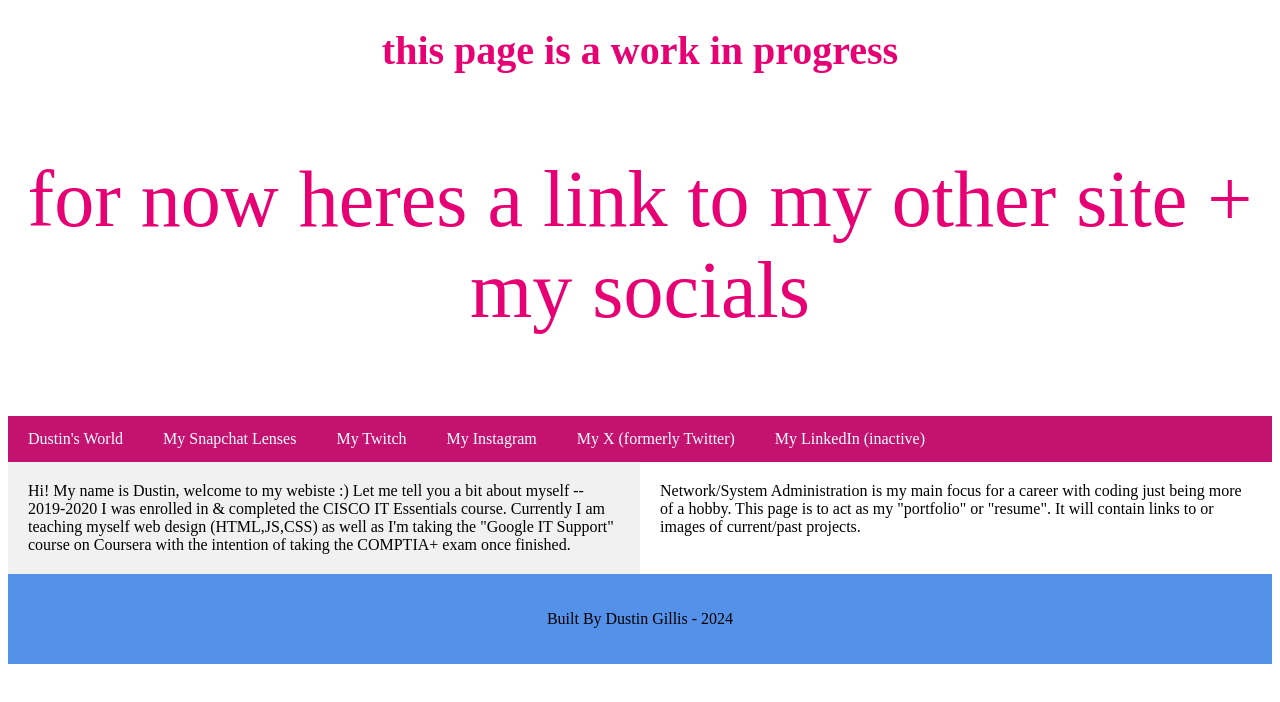
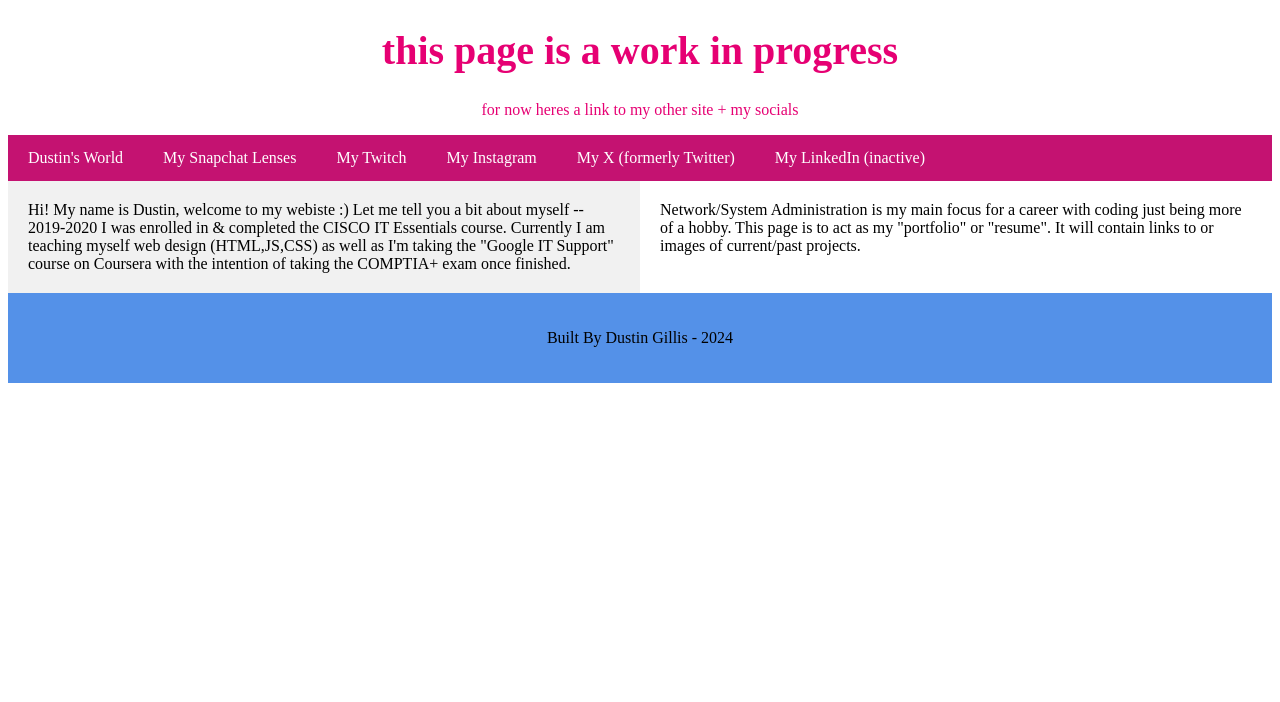
Before and after one commit to RocksOnDaBlock/myhomepage, a plain HTML site: page index.html in a window 1280 px wide. Drawn offline with Linux system fonts and the light colour scheme.

Commit message:
Update mystyle.css

```diff
--- a/mystyle.css
+++ b/mystyle.css
@@ -75,9 +75,7 @@
 }
 
 .glow {
-  font-size: 80px;
   color: #e60073;
-  text-align: center;
   animation: glow 1s ease-in-out
 infinite alternate;
 }
```
